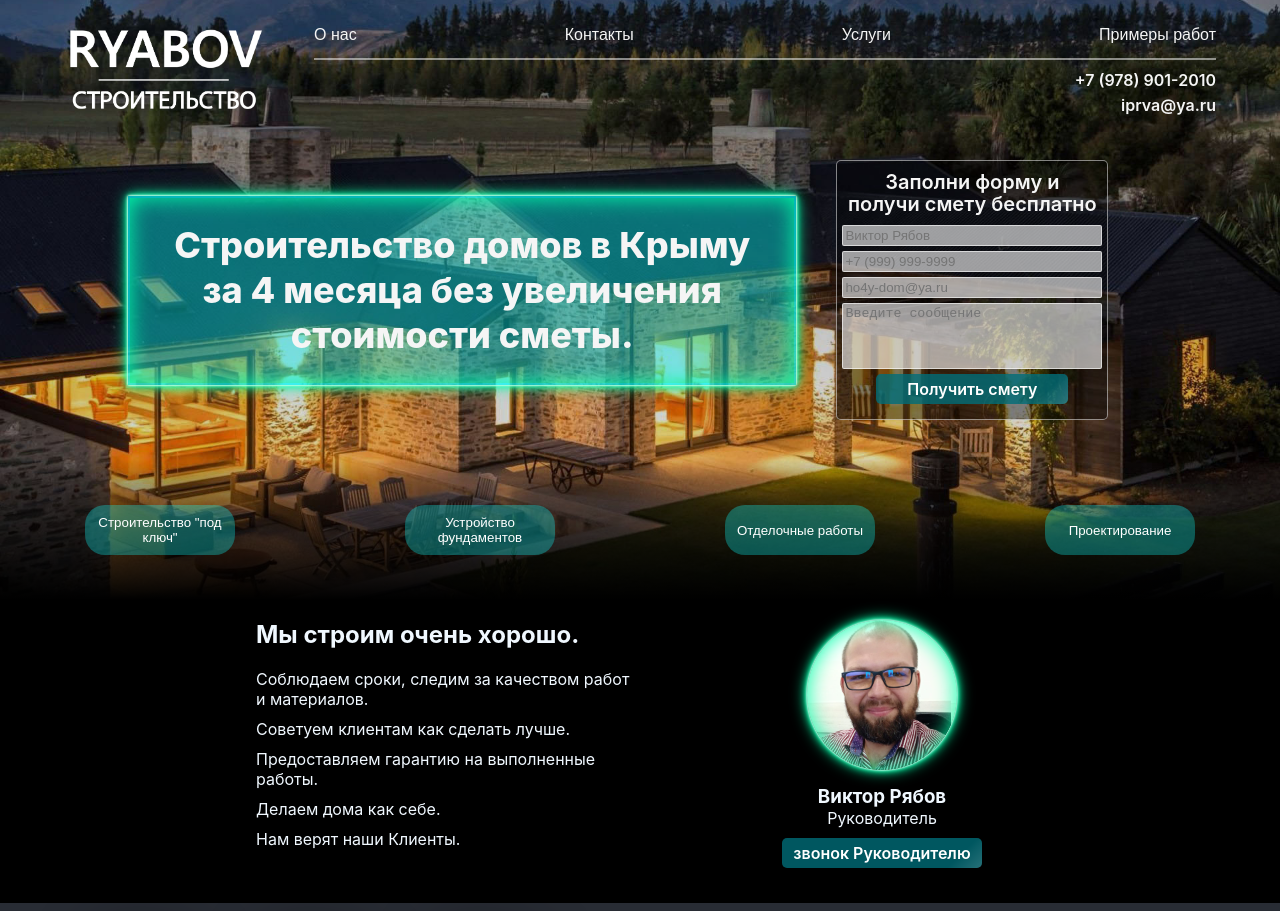
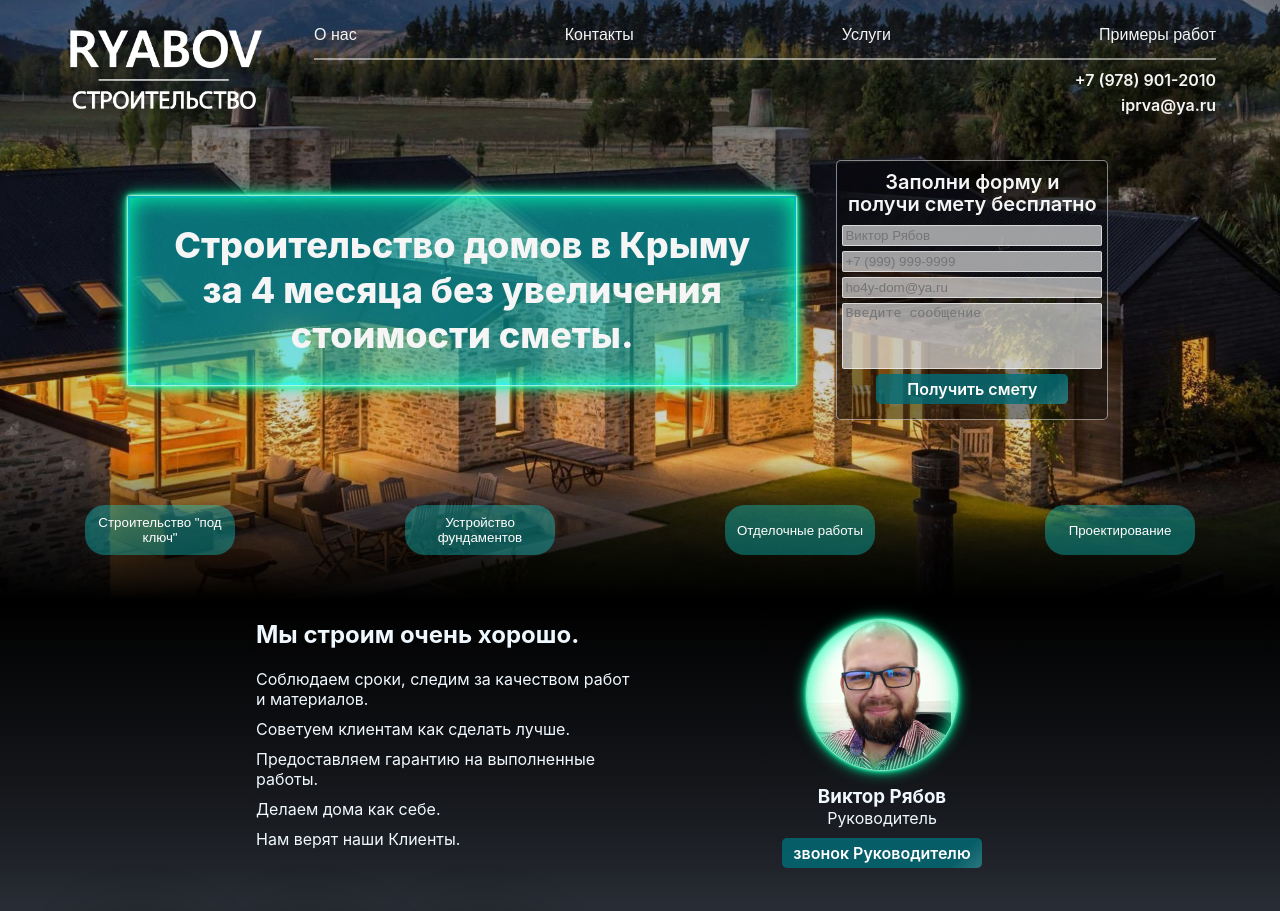
Before and after one commit to Viktor-Ryabov/building_company, a React (Create React App) app: page / in a window 1280 px wide. Shown: the top 911 px of the page. Built offline with nearby package versions, Linux system fonts and the light colour scheme; grey boxes are pictures that could not be loaded.

Commit message:
addede gradient

```diff
--- a/src/Components/About/About.module.css
+++ b/src/Components/About/About.module.css
@@ -8,6 +8,7 @@
     align-items: top;
     justify-items: center;
     justify-content: center;
+    background: linear-gradient(to top, #282c34, 40%, black);
 }
 
 @media screen and (max-width: 680px) {
```
